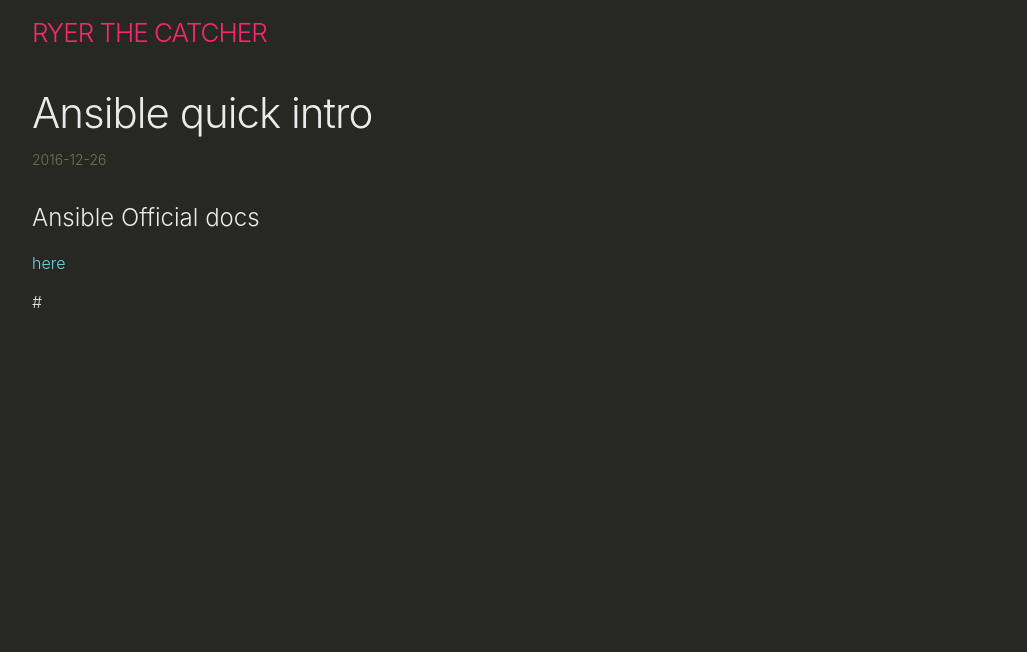
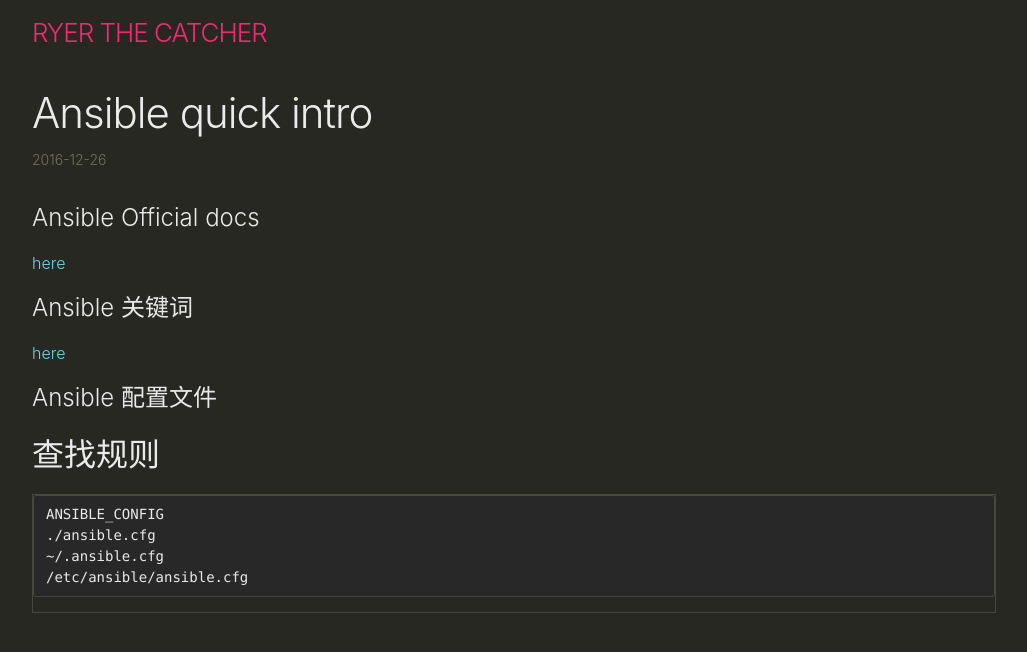
Before and after one commit to ryerh/ryerh.github.io, a Jekyll site: the page built from _posts/2016-12-26-ansible-quick-intro.markdown, in a window 1280 px wide. Shown: the top 652 px of the page, without its empty margins (126-1153 px from the left). Built offline with Jekyll 4.4.1, drawn with Linux system fonts in a browser that asks for light colours.

Commit message:
Updated Ansible Quick Intro

````diff
--- a/_posts/2016-12-26-ansible-quick-intro.markdown
+++ b/_posts/2016-12-26-ansible-quick-intro.markdown
@@ -7,4 +7,14 @@ layout: post
 # Ansible Official docs
 [here](http://docs.ansible.com/)
 
-#
+# Ansible 关键词
+[here](http://docs.ansible.com/ansible/playbooks_directives.html)
+
+# Ansible 配置文件
+## 查找规则
+```
+ANSIBLE_CONFIG
+./ansible.cfg
+~/.ansible.cfg
+/etc/ansible/ansible.cfg
+```
````
